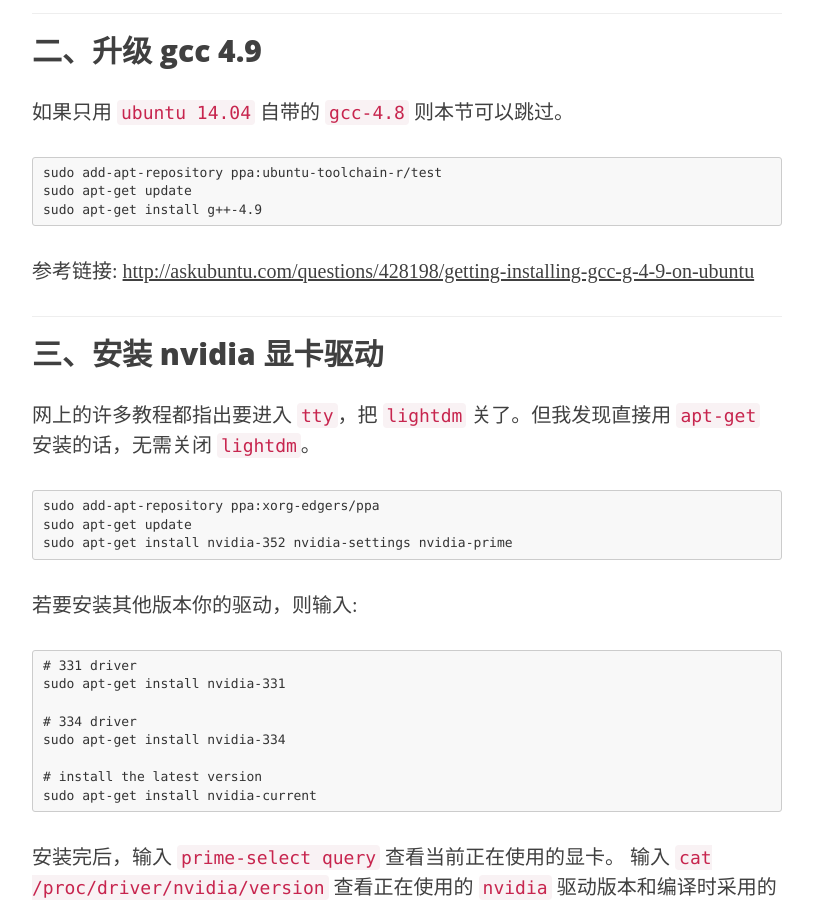
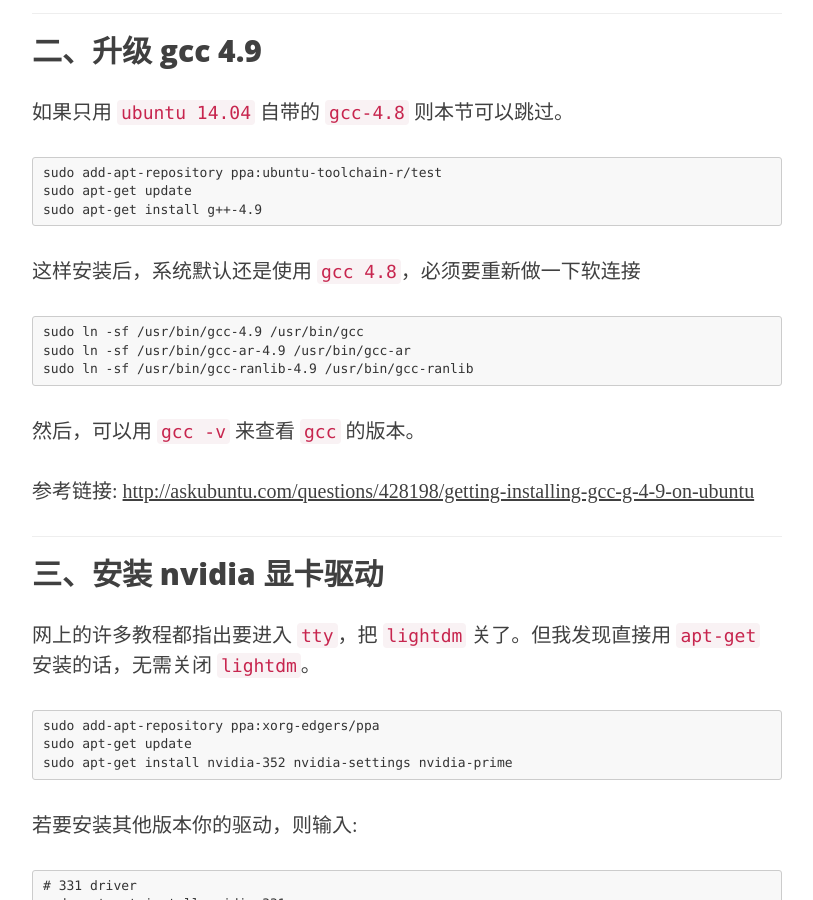
Before and after one commit to Coldmooon/coldmooon.github.io, a Jekyll site: the page built from _posts/2015-08-03-caffe_install.markdown, in a window 1280 px wide and 900 px high, scrolled down 1243 px. Shown: the whole window, without its empty margins (233-1046 px from the left). Built offline with Jekyll 4.4.1, drawn with Linux system fonts in a browser that asks for light colours; nearby versions of some CDN libraries; comment, search, counter and statistics services are not loaded.

Commit message:
update gcc chapter

````diff
--- a/_posts/2015-08-03-caffe_install.markdown
+++ b/_posts/2015-08-03-caffe_install.markdown
@@ -34,6 +34,15 @@ sudo add-apt-repository ppa:ubuntu-toolchain-r/test
 sudo apt-get update
 sudo apt-get install g++-4.9
 ```
+这样安装后，系统默认还是使用 `gcc 4.8`，必须要重新做一下软连接
+
+```
+sudo ln -sf /usr/bin/gcc-4.9 /usr/bin/gcc
+sudo ln -sf /usr/bin/gcc-ar-4.9 /usr/bin/gcc-ar
+sudo ln -sf /usr/bin/gcc-ranlib-4.9 /usr/bin/gcc-ranlib
+```
+然后，可以用 `gcc -v` 来查看 `gcc` 的版本。
+
 参考链接:
 <http://askubuntu.com/questions/428198/getting-installing-gcc-g-4-9-on-ubuntu>
 
````
